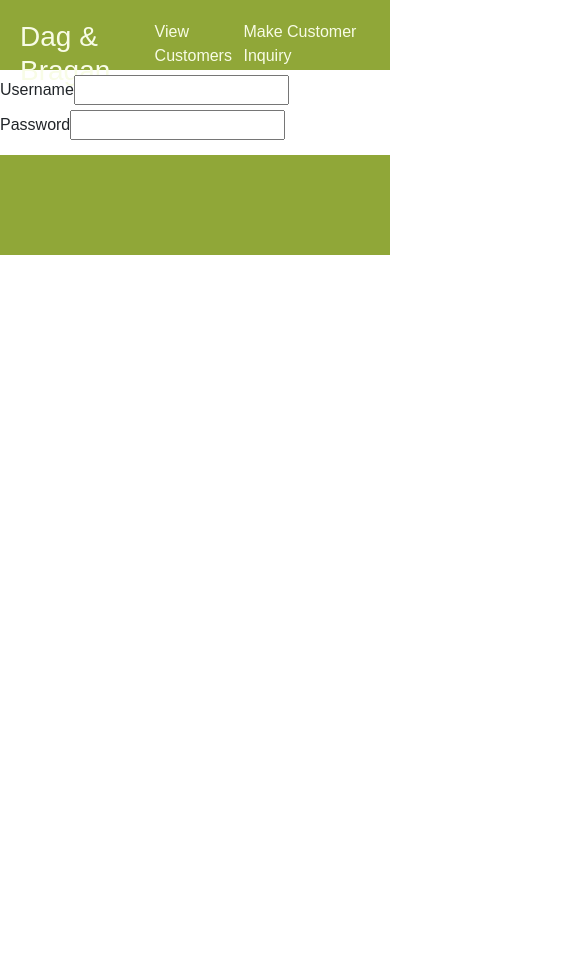
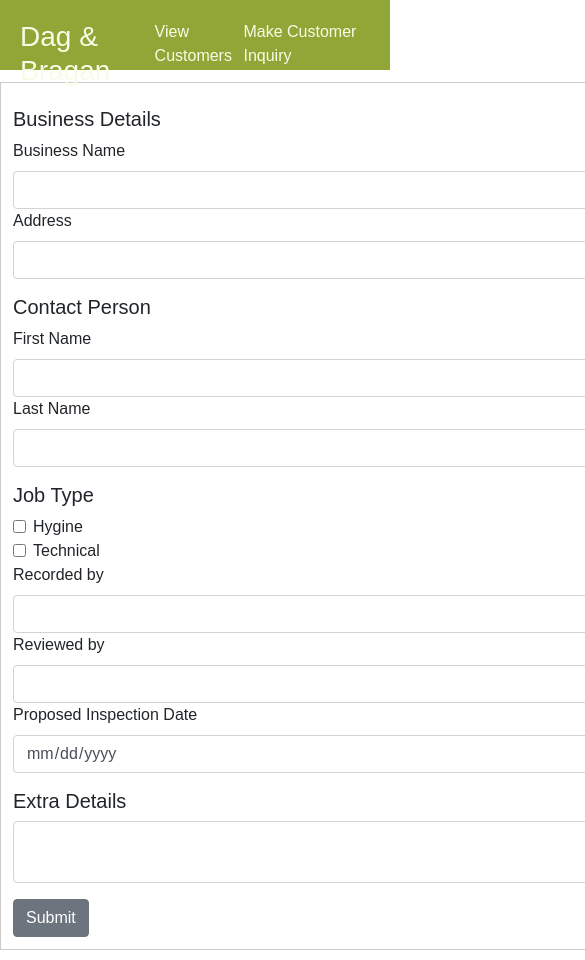
Before and after one commit to malep2007/dag-bragan-erp, a React app: page / in a window 390 px wide. Shown: the top 960 px of the page, 585 px wide, since content can reach past the window. Before the commit the page ends 844 px from the top, so only its background shows below. Built offline with nearby package versions, Linux system fonts and the light colour scheme; the HTML template or start-up script is replaced by a standard one.

Commit message:
Login created

```diff
--- a/src/App.css
+++ b/src/App.css
@@ -1,3 +1,5 @@
 .App{
   width: 100%;
+  /* background-color: #F8FCE6; */
+  height: 100%;
 }
--- a/src/App.js
+++ b/src/App.js
@@ -1,6 +1,6 @@
 import React, { Component } from 'react';
 import classes from './App.css';
-//import InquiryForm from './containers/InquiryForm/InquiryForm';
+import InquiryForm from './containers/InquiryForm/InquiryForm';
 import LoginForm from './containers/Login/Login';
 import Header from './components/Header/Header';
 import Footer from './components/Footer/Footer';
@@ -10,7 +10,8 @@ class App extends Component {
     return (
       <div className={classes.App}>
         <Header/>
-        <LoginForm/>
+        {/* <LoginForm/> */}
+        <InquiryForm/>
         <Footer/>
       </div>
     );
--- a/src/components/Footer/Footer.css
+++ b/src/components/Footer/Footer.css
@@ -5,4 +5,12 @@
     bottom: 0;
     left: 0;
     width: 100%;
+    position: relative;
 }
+
+@media(max-width: 500px){
+    .Footer{
+        width: 450px;
+        height: 100%;
+    }
+}
--- /dev/null
+++ b/src/containers/CustomerDetails/CustomerDetails.js
@@ -0,0 +1,3 @@
+const customerDetails = () => ();
+
+export default customerDetails;
--- a/src/containers/Login/Login.css
+++ b/src/containers/Login/Login.css
@@ -8,10 +8,23 @@
 
 .Login{
     width: 400px;
-    margin: auto;
+    height: 100%;
+    margin: 200px auto;
     box-sizing: border-box;
+    border: 1px solid #EFF9C7;
+    padding: 20px;
 }
 
-.LoginLabel {
+.Login label {
     width: 100px;
+    margin-right: 20px;
 }
+
+.LoginButton{
+    background-color: #90A738;
+    color: #F8FCE6;
+    padding: 100%;
+    box-sizing: border-box;
+    border-radius: 5px;
+    margin: 2px;
+}
--- a/src/containers/Login/Login.js
+++ b/src/containers/Login/Login.js
@@ -15,6 +15,9 @@ const loginForm = (props) => (
                 <label>Password</label>
                 <input type="password"></input>
             </div>
+            <div>
+                <button>Submit</button>
+            </div>
         </form>
     </Aux>
 );
```
Also changed, not shown: 1 other file (tests, documents, lock files or other folders).
